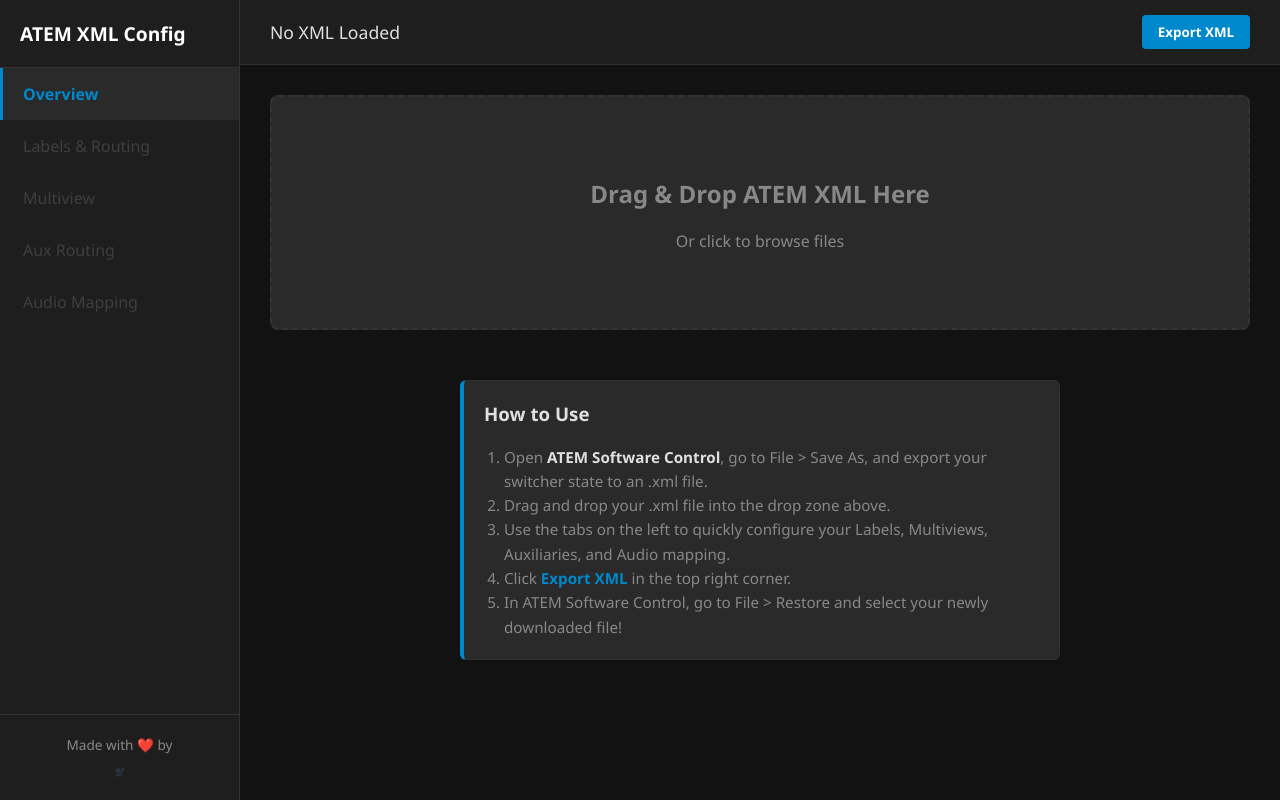
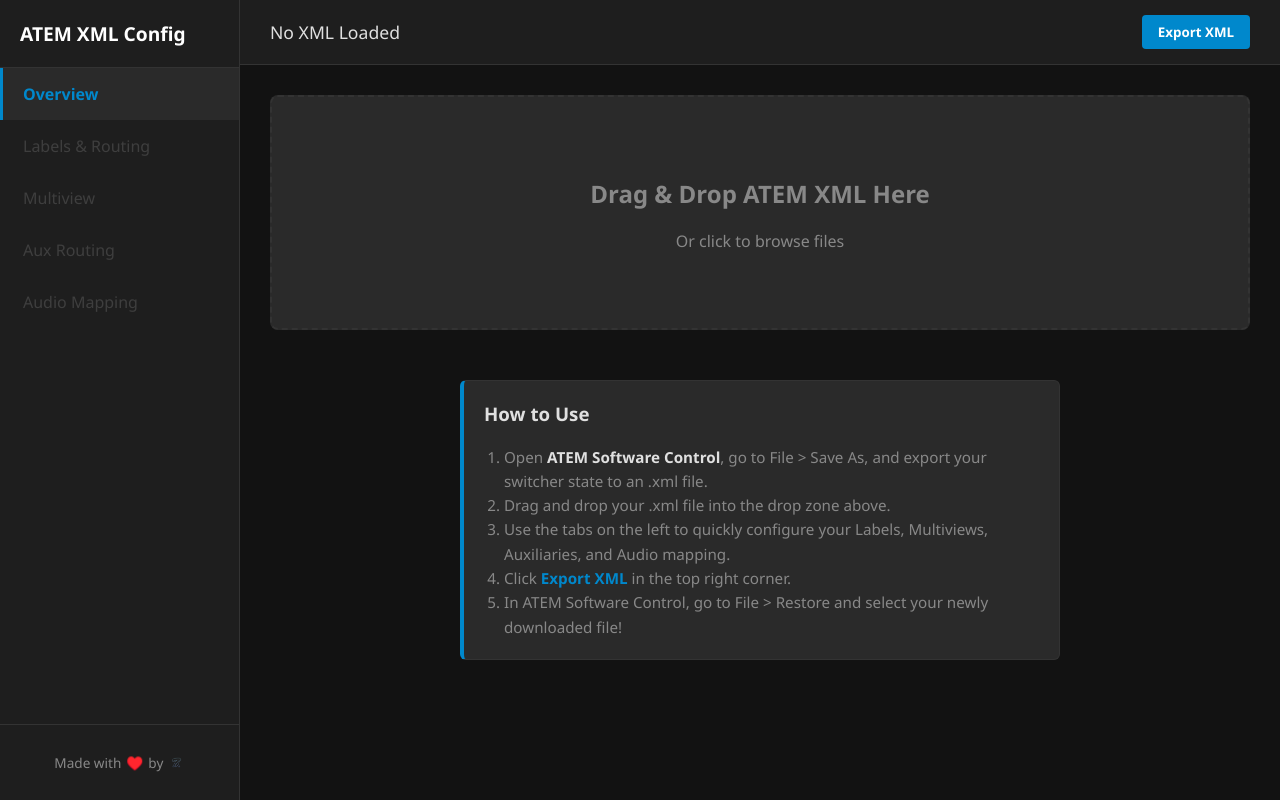
Before and after one commit to Ballas43/atem-xml-editor, a website: page public/index.html in a window 1280 px wide. Drawn offline with Linux system fonts and the light colour scheme.

Commit message:
Update layout element

```diff
--- a/public/index.html
+++ b/public/index.html
@@ -21,7 +21,7 @@
 
         <div class="credit-footer">
             <a href="https://linktr.ee/timotiusaustin43" target="_blank" rel="noopener noreferrer" class="credit-link">
-                <span>Made with ❤️ by</span>
+                Made with <span style="color: #dc3545;">♥️</span> by
                 <img src="media/personal_logo.webp" alt="Timotius Austin Logo" class="credit-logo">
             </a>
         </div>
--- a/public/style.css
+++ b/public/style.css
@@ -926,42 +926,39 @@
   margin-top: auto;
   padding: 20px;
   text-align: center;
-  font-size: 0.85rem;
-  color: var(--text-muted);
   border-top: 1px solid var(--border);
 }
 
 .credit-link {
-  display: flex;
-  flex-direction: column;
+  display: inline-flex;
   align-items: center;
-  gap: 10px;
+  justify-content: center;
+  gap: 5px;
   text-decoration: none;
-  color: inherit;
-  transition: 0.2s;
+  color: var(--text-muted);
+  padding: 8px 12px;
+  border-radius: 6px;
+  transition: background-color 0.2s, color 0.2s;
+  font-size: 0.85rem;
 }
 
 .credit-link:hover {
+  background-color: rgba(255, 255, 255, 0.05);
   color: var(--text-main);
-}
-
-.credit-link span {
-  display: flex;
-  align-items: center;
-  gap: 5px;
 }
 
 .credit-logo {
   height: 1.2em;
   width: auto;
   vertical-align: middle;
+  border-radius: 4px;
   opacity: 0.8;
   transition: 0.2s;
 }
 
 .credit-link:hover .credit-logo {
   opacity: 1;
-  transform: scale(1.2); /* Slightly larger pop on hover for smaller icon */
+  transform: scale(1.1);
 }
 
 /* --- RESPONSIVE DESIGN (Mobile & Tablet) --- */
```
